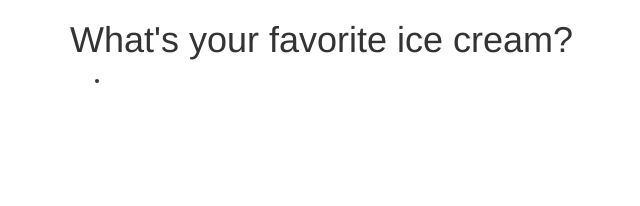
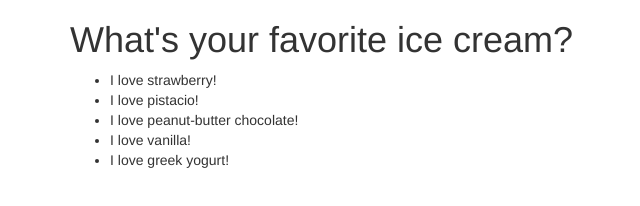
Before and after one commit to jacksoncafazzo/FavoriteIceCream, a plain HTML site: page index.html in a window 1280 px wide. Both pictures are taken after a click on the element "What's your favorite ice cream?". Shown: the whole page, without its empty margins (0-640 px from the left). Drawn offline with Linux system fonts and the light colour scheme.

Commit message:
add a ul list for our arrey

```diff
--- a/index.html
+++ b/index.html
@@ -10,9 +10,8 @@
   <body>
     <div class="container">
       <h1>What's your favorite ice cream?</h1>
-      <div id=favorite>
-        <ul>
-          <li><span></span></li>
+      <div>
+        <ul id=favorite>
         </ul>
       </div>
     </div>
--- a/js/scripts.js
+++ b/js/scripts.js
@@ -1,9 +1,8 @@
 $(document).ready(function() {
   $("h1").click(function() {
-    debugger;
     var iceCreams = ["strawberry", "pistacio", "peanut-butter chocolate", "vanilla", "greek yogurt"];
     for (var index = 0; index < iceCreams.length; index +=1) {
-      alert("I love " + iceCreams[index] + "!");
+      $("ul").append("<li>I love " + iceCreams[index] + "!</li>");
     }
     // iceCreams.forEach(function(iceCream) {
       // alert(iceCream);
@@ -11,7 +10,4 @@ $(document).ready(function() {
   });
 });
 
-    // iceCreams.forEach(function(iceCream) {
-
-
-    // event.preventDefault();
+    //event.preventDefault();
```
